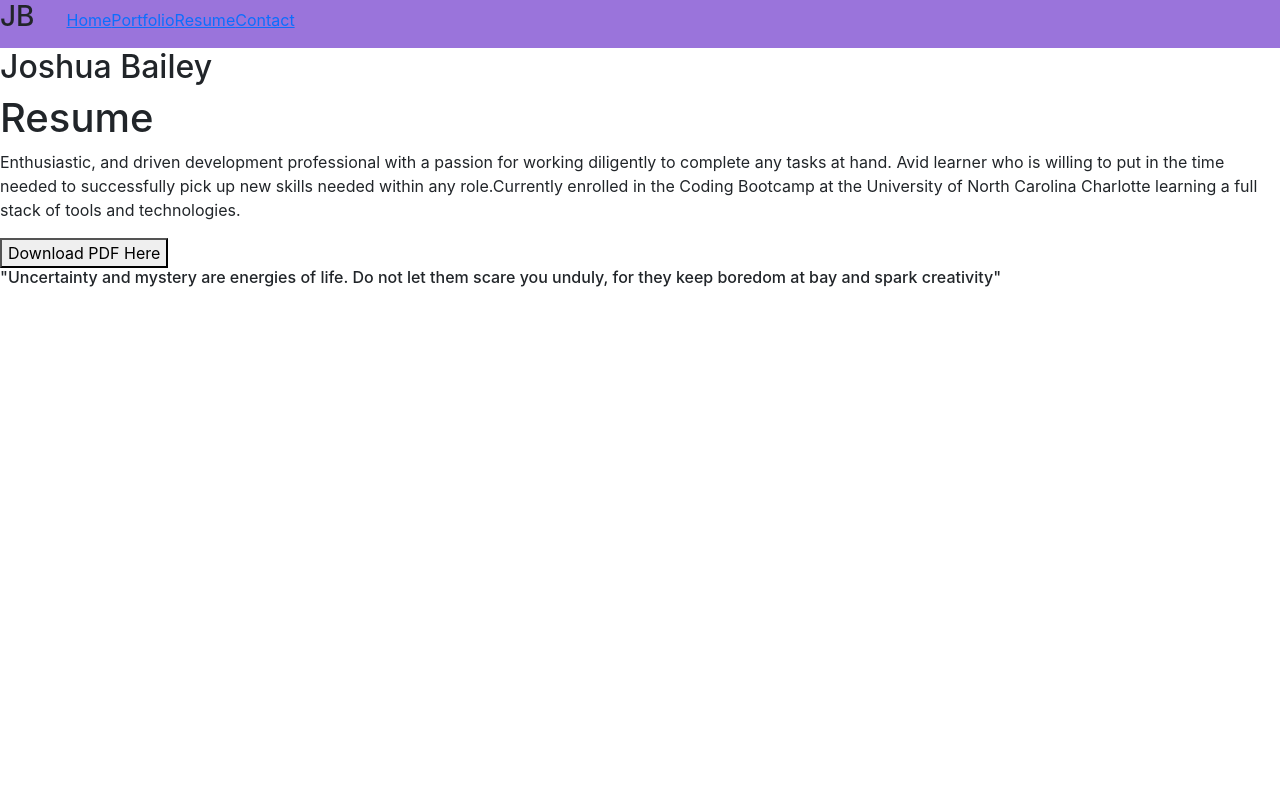
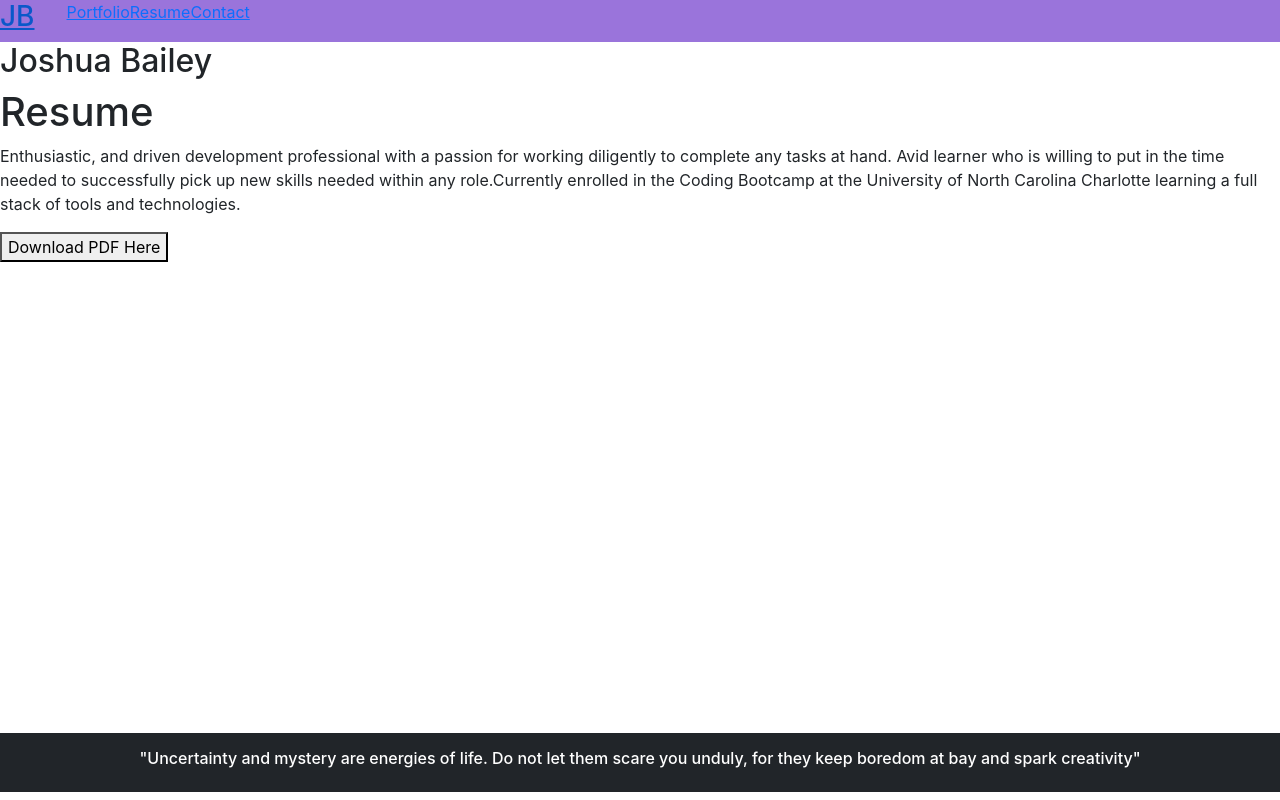
Before and after one commit to joshbaileydev513/joshuabailey.info, a React (Create React App) app in the folder joshuabailey.info/: page /resume in a window 1280 px wide. Built offline with nearby package versions, Linux system fonts and the light colour scheme.

Commit message:
messed around with the styling of the footer. still needs some work but I got it where I want it at the bottom

```diff
--- a/joshuabailey.info/src/components/footer.js
+++ b/joshuabailey.info/src/components/footer.js
@@ -1,10 +1,19 @@
 import React from 'react';
-// Here we are importing a CSS file as a dependency
-// import '../styles/Footer.css';
+
+const styles = {
+  footer: {
+    display: 'flex',
+    justifyContent: 'center',
+    position: 'absolute',
+    left: '0',
+    right: '0',
+    bottom: '0',
+  },
+};
 
 function Footer() {
   return (
-    <footer className="footer">
+    <footer class="p-3 mb-2 bg-dark text-white" style= {styles.footer}>
       <h6>"Uncertainty and mystery are energies of life.
         Do not let them scare you unduly, for they keep boredom at bay and spark creativity"
       </h6>
--- a/joshuabailey.info/src/components/header.js
+++ b/joshuabailey.info/src/components/header.js
@@ -1,6 +1,5 @@
 import React from 'react';
 // Here we are importing a CSS file as a dependency
-// import '../styles/Header.css';
 
 function Header() {
   return (
--- a/joshuabailey.info/src/components/nav.js
+++ b/joshuabailey.info/src/components/nav.js
@@ -3,19 +3,19 @@ import React from 'react';
 // We declare an object called styles that will contain a few objects for card and heading styles
 // Notice that each key lists CSS styles in camel case
 const styles = {
+  logo: {
+    display: 'flex',
+    background: '#9a74db',
+    width: '100%',
+    alignContent: 'space-between',
+  },
+
   nav: {
     display: 'flex',
-    justifyContent: 'flex-end',
+    alignItems: 'flex-end',
     flexDirection: 'row',
-    background: '#9a74db',
     listStyleType: 'none',
-    width: 'auto'
-  },
-
-  logo: {
-    display: 'block',
-    background: '#9a74db',
-    width: '100%'
+    width: 'auto',
   },
 
   split: {
@@ -29,10 +29,10 @@ function Navbar() {
     <nav style= {styles.logo}>
       {/* NavBar Content Goes here - Contact/Portfolio/Resume */}
       {/* create a separate styling for JB */}
-      <h3 style= {styles.split}>JB</h3>
+      <h3 style= {styles.split}> <a href="*">JB</a></h3>
       <div style= {styles.split}>
         <ul style={styles.nav}>
-          <li><a href="*"> Home </a></li>
+          {/* <li><a href="*"> Home </a></li> */}
           <li><a href="/portfolio"> Portfolio </a></li>
           <li><a href="/resume"> Resume</a></li>
           <li><a href="/contact"> Contact </a></li>
--- a/joshuabailey.info/src/pages/Contact.js
+++ b/joshuabailey.info/src/pages/Contact.js
@@ -7,7 +7,7 @@ const Contact = () => {
              {/* Add contact info (PH #/ EM / GitHub / LinkedIn) */}
              <div>
              <button onClick={() => window.location = 'mailto:jbailey2124@gmail.com'}>Email Me</button>
-             <a href="tel:5135185570"><button>CALL</button></a>
+             <a href="tel:5135185570"><button>Call Me</button></a>
              </div>
         </div>
     );
```
